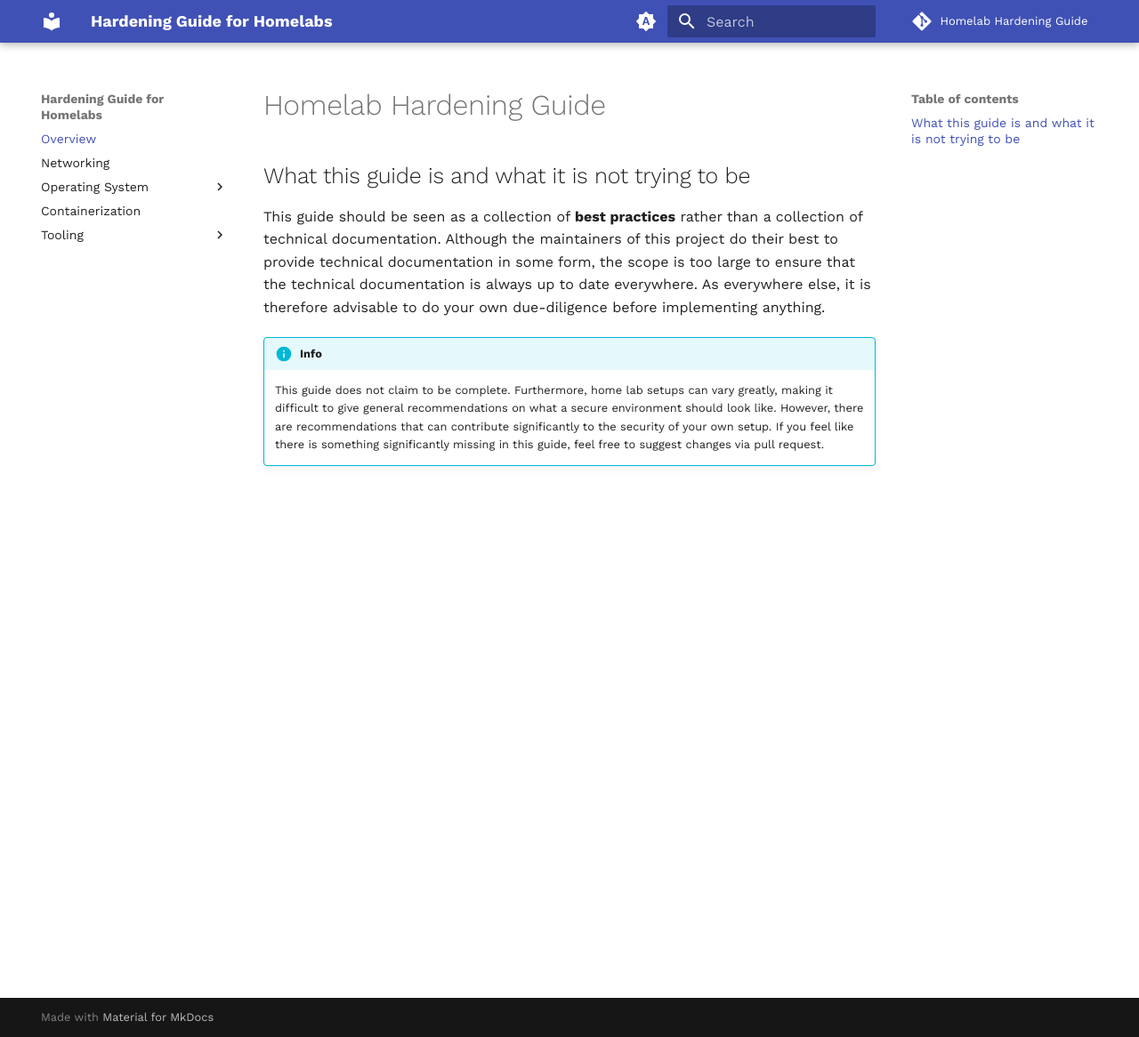
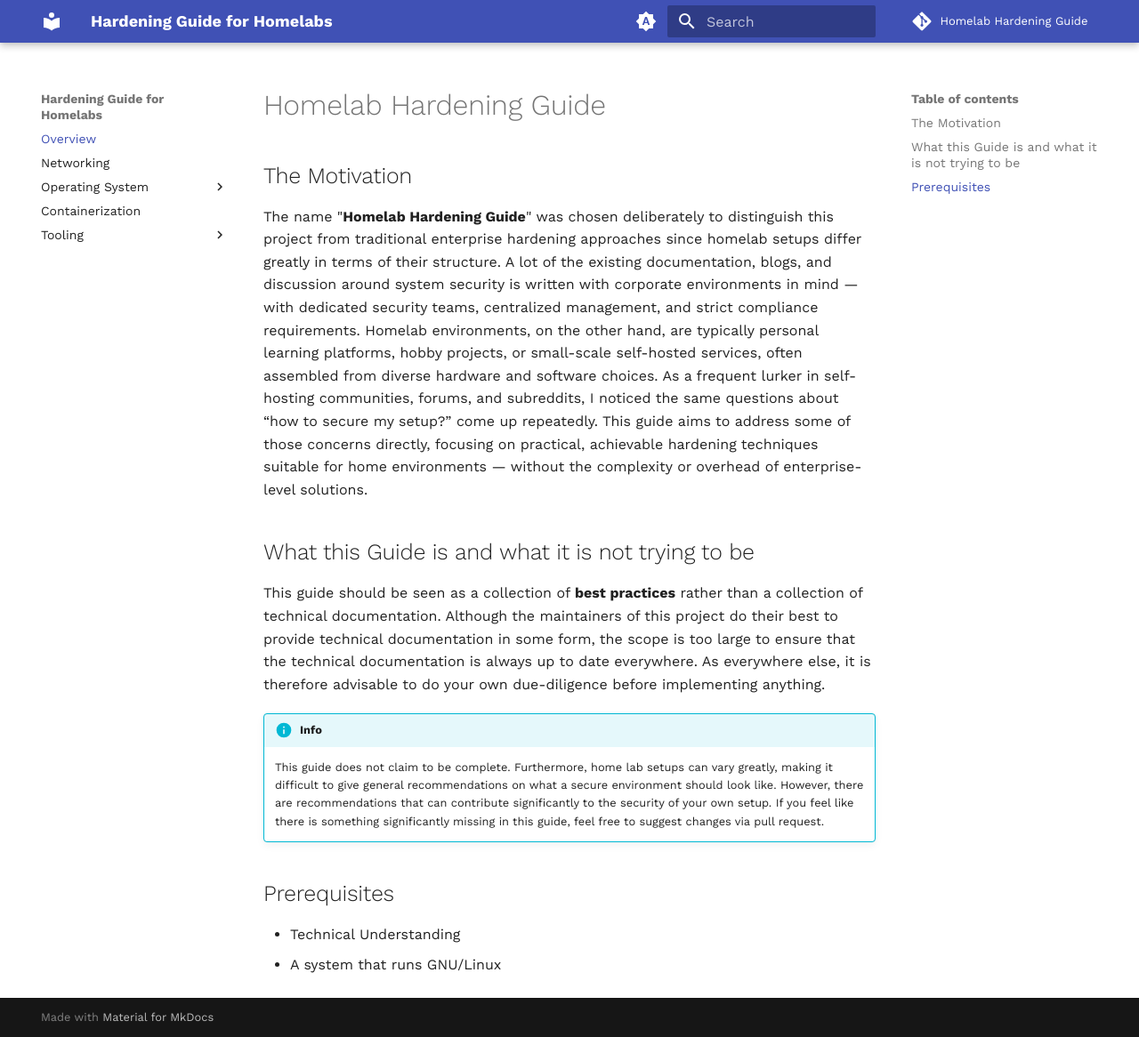
Before and after one commit to xFuture603/homelab-hardening-guide, an MkDocs documentation site: the page built from docs/index.md, in a window 1280 px wide and 1166 px high. Shown: the whole window at 89% size. Built offline with MkDocs 1.6.1 and Material for MkDocs 9.7.7, drawn with Linux system fonts in a browser that asks for light colours; comment, search, counter and statistics services are not loaded.

```diff
--- a/docs/index.md
+++ b/docs/index.md
@@ -1,6 +1,23 @@
 # Homelab Hardening Guide
 
-## What this guide is and what it is not trying to be
+## The Motivation
+
+The name "**Homelab Hardening Guide**" was chosen deliberately to distinguish
+this project from traditional enterprise hardening approaches since homelab
+setups differ greatly in terms of their structure. A lot of the existing
+documentation, blogs, and discussion around system security is written with
+corporate environments in mind — with dedicated security teams, centralized
+management, and strict compliance requirements. Homelab environments, on the
+other hand, are typically personal learning platforms, hobby projects, or
+small-scale self-hosted services, often assembled from diverse hardware
+and software choices. As a frequent lurker in self-hosting communities,
+forums, and subreddits, I noticed the same questions about
+“how to secure my setup?” come up repeatedly. This guide aims to address some of
+those concerns directly, focusing on practical, achievable hardening techniques
+suitable for home environments — without the complexity or overhead of
+enterprise-level solutions.
+
+## What this Guide is and what it is not trying to be
 
 This guide should be seen as a collection of **best practices** rather
 than a collection of technical documentation. Although the maintainers of this
@@ -18,3 +35,8 @@ your own due-diligence before implementing anything.
     security of your own setup. If you feel like there is something
     significantly
     missing in this guide, feel free to suggest changes via pull request.
+
+## Prerequisites
+
+- Technical Understanding
+- A system that runs GNU/Linux
--- a/mkdocs.yml
+++ b/mkdocs.yml
@@ -21,6 +21,7 @@ nav:
     - SSH:
       - os/ssh/index.md
       - os/ssh/ssh-keys.md
+      - os/ssh/disable-root-login.md
   - Containerization:
     - containerization/index.md
   - Tooling:
```
Also changed, not shown: docs/os/ssh/disable-root-login.md (added, +51 -0 lines).
